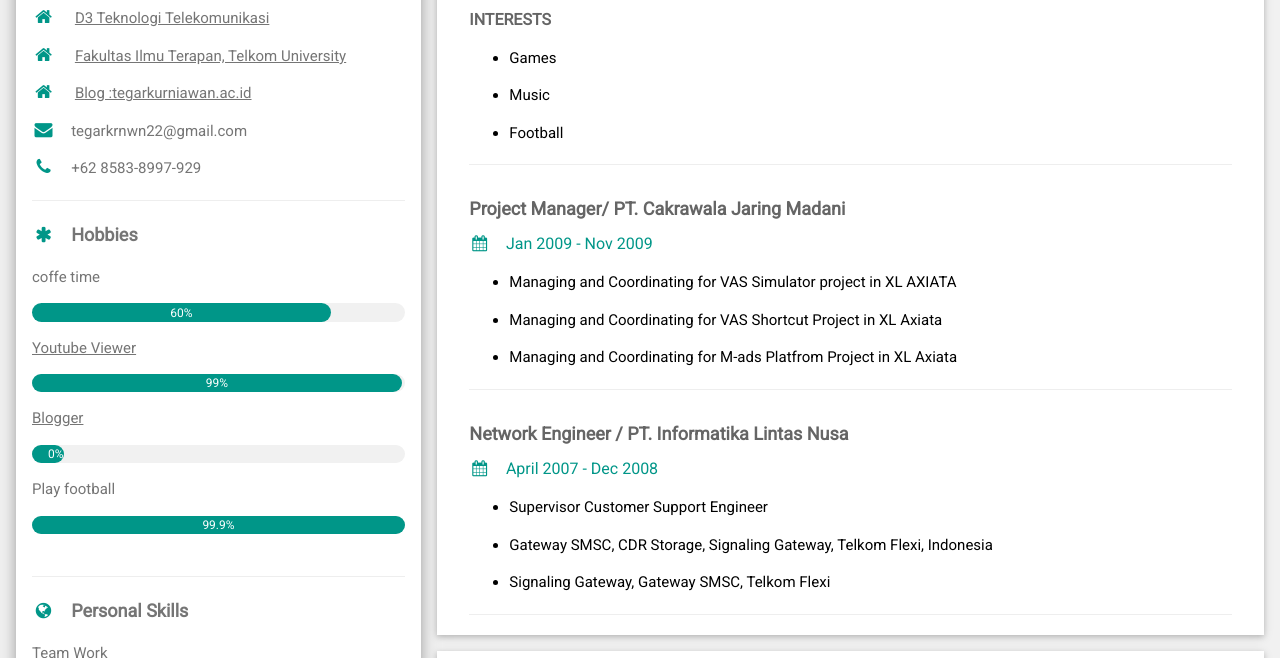
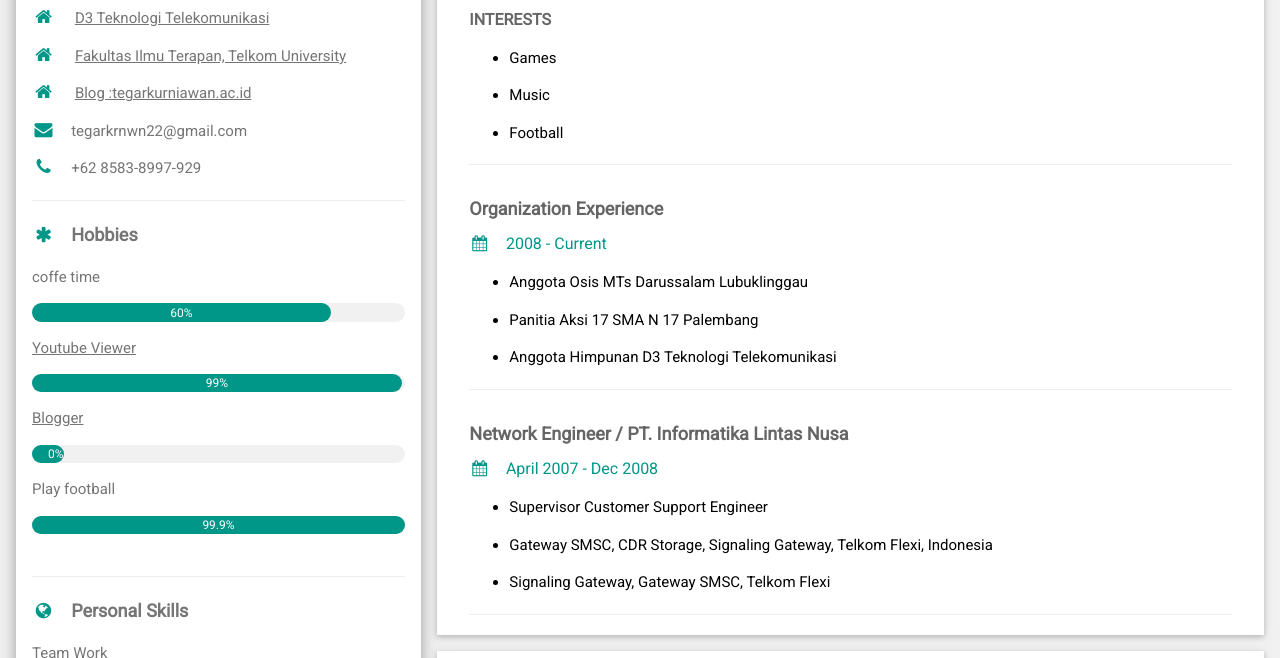
Before and after one commit to Tegarrrkurniawan/CV, a plain HTML site: page index.html in a window 1280 px wide. Shown: the part 442-1100 px from the top of the page. Drawn offline with nearby package versions, Linux system fonts and the light colour scheme.

Commit message:
Update index.html

```diff
--- a/index.html
+++ b/index.html
@@ -136,17 +136,17 @@
               <hr />
             </div>
             <div class="w3-container">
-              <h5 class="w3-opacity"><b>Project Manager/ PT. Cakrawala Jaring Madani</b></h5>
-              <h6 class="w3-text-teal"><i class="fa fa-calendar fa-fw w3-margin-right"></i>Jan 2009 - Nov 2009</h6>
+              <h5 class="w3-opacity"><b>Organization Experience</b></h5>
+              <h6 class="w3-text-teal"><i class="fa fa-calendar fa-fw w3-margin-right"></i>2008 - Current</h6>
               <ul style="list-style-type: disc;">
                 <li>
-                <p>Managing and Coordinating for VAS Simulator project in XL AXIATA</p>
+                <p>Anggota Osis MTs Darussalam Lubuklinggau</p>
                 </li>
                 <li>
-                <p>Managing and Coordinating for VAS Shortcut Project in XL Axiata</p>
+                <p>Panitia Aksi 17 SMA N 17 Palembang</p>
                 </li>
                 <li>
-                <p>Managing and Coordinating for M-ads Platfrom Project in XL Axiata</p>
+                <p>Anggota Himpunan D3 Teknologi Telekomunikasi</p>
                 </li>
                 </ul>
               <hr />
```
